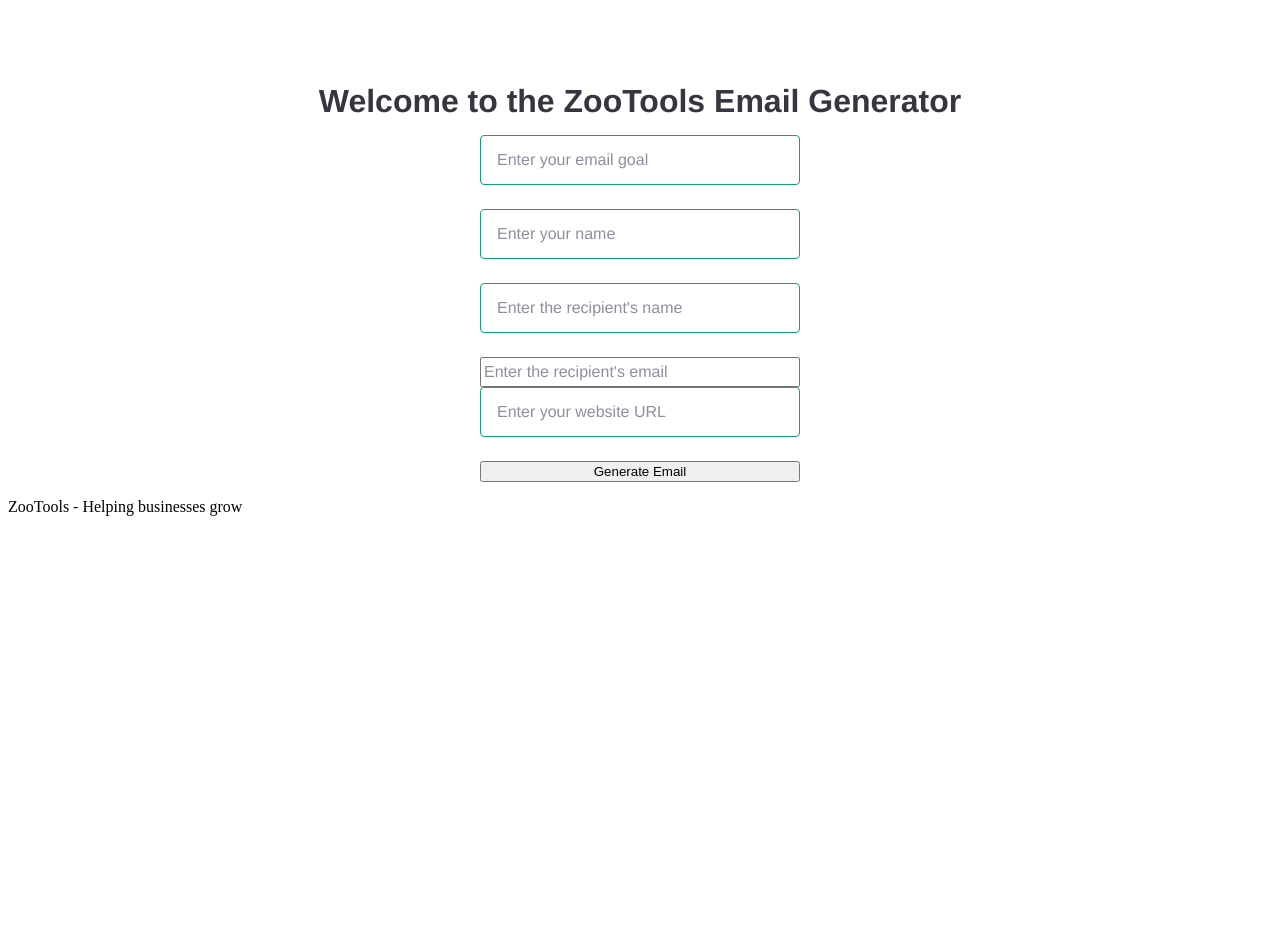
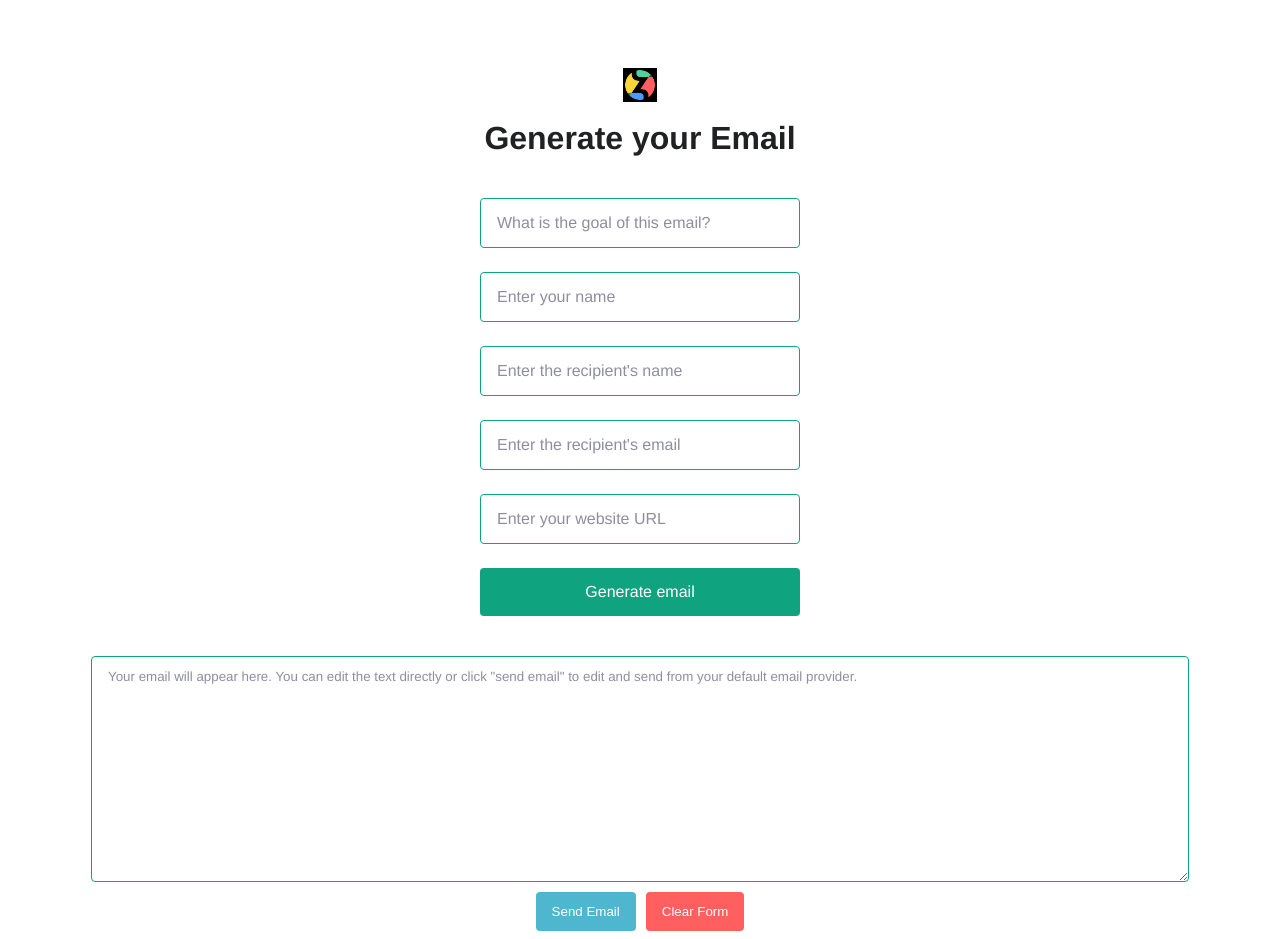
Before and after one commit to lst68868/recommender, a Next.js app: page / in a window 1280 px wide. Before the commit the page ends 800 px from the top, so only its background shows below. Built offline with nearby package versions, Linux system fonts and the light colour scheme; a web font is replaced by a local one.

Commit message:
web scraper frontend

```diff
--- a/pages/index.js
+++ b/pages/index.js
@@ -29,17 +29,19 @@ export default function Home() {
       });
 
       const data = await response.json();
-
-      if (data.error) {
-        alert(data.error.message);
-        return;
+      if (response.status !== 200) {
+        throw (
+          data.error ||
+          new Error(`Request failed with status ${response.status}`)
+        );
       }
 
-      setSubjectLine(data.subjectLine);
-      setResult(data.result);
-    } catch (err) {
-      console.error(err);
-      alert("An unexpected error occurred.");
+      const extractedSubjectLine = data.subjectLine || "Hello from ZooTools :)";
+      setSubjectLine(extractedSubjectLine);
+      setResult(data.result.trim());
+    } catch (error) {
+      console.error(error);
+      alert(error.message);
     }
   }
 
@@ -51,17 +53,15 @@ export default function Home() {
       </Head>
 
       <main className={styles.main}>
-        <h1 className={styles.title}>
-          Welcome to the ZooTools Email Generator
-        </h1>
+        <img src="/zootools.png" className={styles.icon} />
+        <h3>Generate your Email</h3>
         <form onSubmit={onSubmit}>
           <input
             type="text"
             name="emailGoal"
-            placeholder="Enter your email goal"
+            placeholder="What is the goal of this email?"
             value={emailGoal}
             onChange={(e) => setEmailGoal(e.target.value)}
-            required
           />
           <input
             type="text"
@@ -69,7 +69,6 @@ export default function Home() {
             placeholder="Enter your name"
             value={senderName}
             onChange={(e) => setSenderName(e.target.value)}
-            required
           />
           <input
             type="text"
@@ -77,15 +76,13 @@ export default function Home() {
             placeholder="Enter the recipient's name"
             value={recipientName}
             onChange={(e) => setRecipientName(e.target.value)}
-            required
           />
           <input
-            type="email"
+            type="text"
             name="recipientEmail"
             placeholder="Enter the recipient's email"
             value={recipientEmail}
             onChange={(e) => setRecipientEmail(e.target.value)}
-            required
           />
           <input
             type="text"
@@ -94,19 +91,44 @@ export default function Home() {
             value={websiteUrl}
             onChange={(e) => setWebsiteUrl(e.target.value)}
           />
-          <button type="submit">Generate Email</button>
+          <input type="submit" value="Generate email" />
         </form>
-        {result && (
-          <div className={styles.result}>
-            <h2>{subjectLine}</h2>
-            <pre>{result}</pre>
-          </div>
-        )}
+        <textarea
+          className={styles.result}
+          placeholder='Your email will appear here. You can edit the text directly or click "send email" to edit and send from your default email provider.'
+          value={result}
+          onChange={(e) => setResult(e.target.value)}
+        />
+        <div className={styles.buttonContainer}>
+          <button
+            className={styles.mailButton}
+            onClick={() =>
+              window.open(
+                `mailto:${recipientEmail}?subject=${encodeURIComponent(
+                  subjectLine
+                )}&body=${encodeURIComponent(result)}`,
+                "_blank"
+              )
+            }
+          >
+            Send Email
+          </button>
+          <button
+            className={styles.clearButton}
+            onClick={() => {
+              setEmailGoal("");
+              setSenderName("");
+              setRecipientName("");
+              setRecipientEmail("");
+              setWebsiteUrl(""); // Clearing the website URL field
+              setSubjectLine("Hello From ZooTools");
+              setResult("");
+            }}
+          >
+            Clear Form
+          </button>
+        </div>
       </main>
-
-      <footer className={styles.footer}>
-        <p>ZooTools - Helping businesses grow</p>
-      </footer>
     </div>
   );
 }
```
